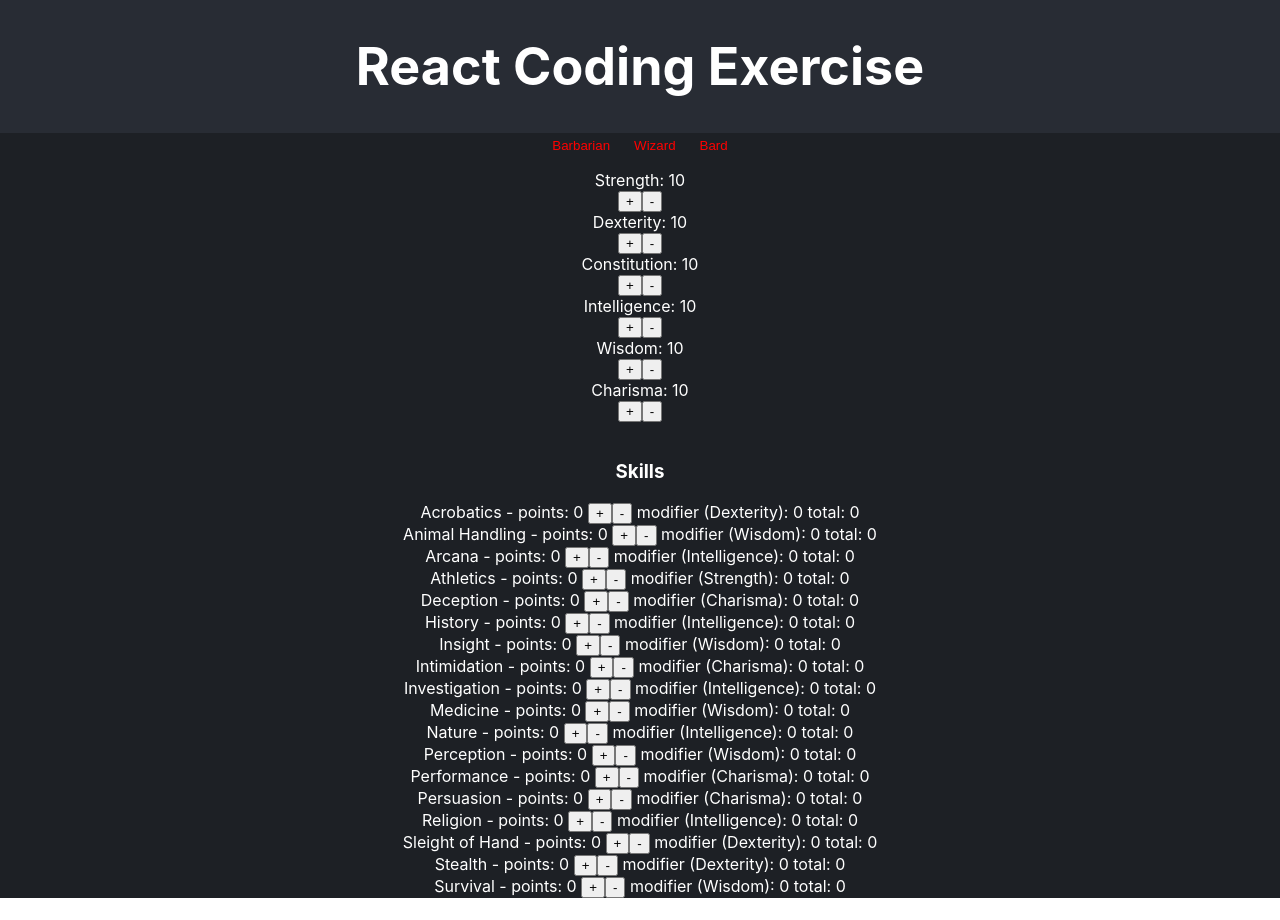
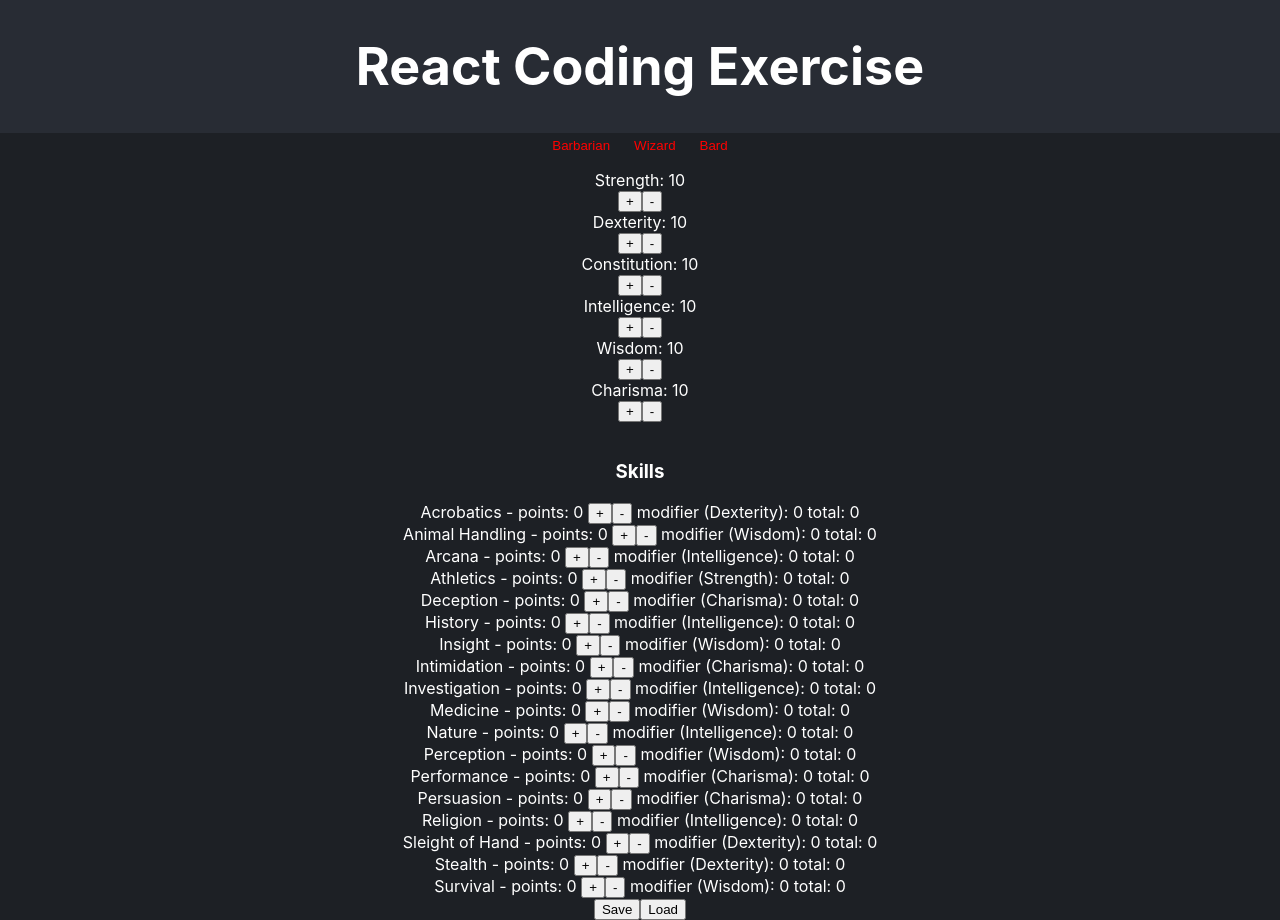
Before and after one commit to ChrisDusyk/recruiting-webapp-character, a React (Create React App) app: page / in a window 1280 px wide. Before the commit the page ends 898 px from the top, so only its background shows below. Built offline with nearby package versions, Linux system fonts and the light colour scheme.

Commit message:
Save and load data from API

```diff
--- a/src/App.js
+++ b/src/App.js
@@ -5,6 +5,8 @@ import { ATTRIBUTE_LIST, CLASS_LIST, SKILL_LIST } from './consts.js';
 import AttributeControl from './AttributeControl';
 import ClassDetails from './ClassDetails';
 import SkillListItem from './SkillListItem';
+
+const API_URL = 'https://recruiting.verylongdomaintotestwith.ca/api/ChrisDusyk/character'
 
 const attributeSeed = ATTRIBUTE_LIST.map(att => ({ key: att, value: 10, modifier: 0 }));
 const classList = Object.keys(CLASS_LIST);
@@ -27,6 +29,24 @@ function App() {
 
   const handleClassSelection = (className) => {
     setSelectedClass(CLASS_LIST[className]);
+  }
+
+  const handleSave = () => {
+    fetch(API_URL, {
+      method: 'POST',
+      body: JSON.stringify({ attributes, skills, selectedClass }),
+      headers: {
+        'Content-Type': 'application/json',
+      },
+    });
+  }
+
+  const handleLoad = async () => {
+    const response = await fetch(API_URL);
+    const data = await response.json();
+    setAttributes(data.body.attributes);
+    setSkills(data.body.skills);
+    setSelectedClass(data.body.selectedClass);
   }
 
   const doAttributesMeetClassRequirements = (className) => {
@@ -57,6 +77,8 @@ function App() {
         <>
           {skills.map(skill => <SkillListItem key={skill.key} attributes={attributes} skill={skill} setValue={handleSkillChange} />)}
         </>
+        <button type='submit' onClick={handleSave}>Save</button>
+        <button onClick={handleLoad}>Load</button>
       </section>
     </div>
   );
```
